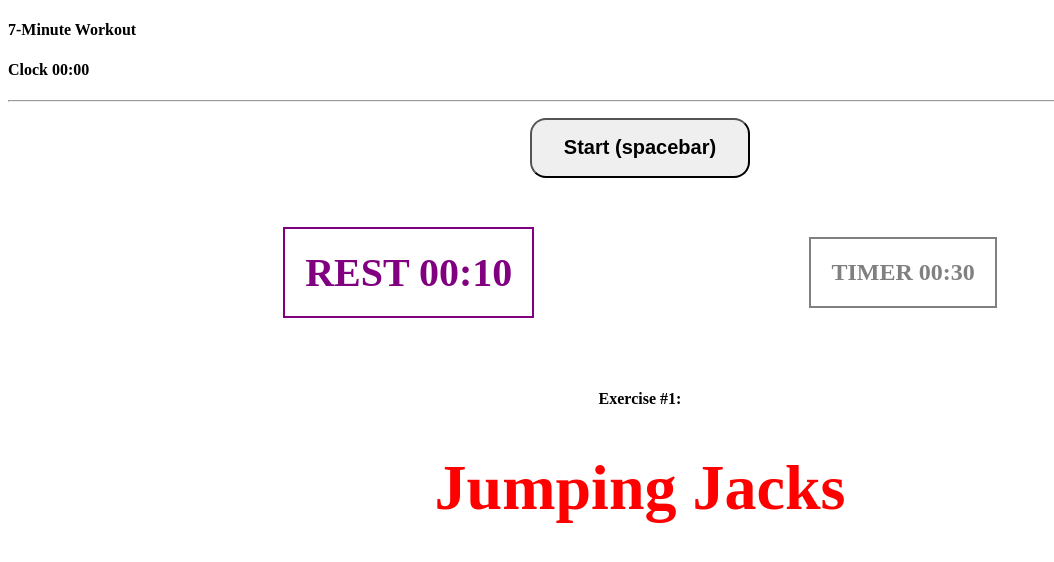
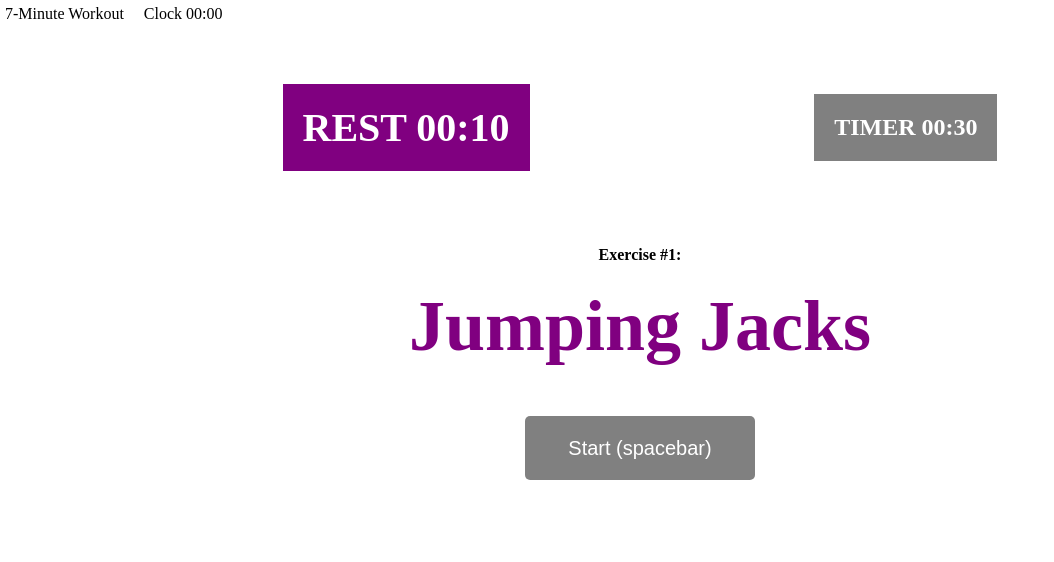
Before and after one commit to Arusli/7minuteworkout, a PHP site: page / in a window 1280 px wide. Shown: the top 562 px of the page, without its empty margins (0-1054 px from the left). Run offline with PHP 8.4, Linux system fonts and the light colour scheme.

Commit message:
stylesheet makeover 1

```diff
--- a/app.js
+++ b/app.js
@@ -120,7 +120,7 @@ document.addEventListener('keydown', event => {
             state = 'play';
             body.style.backgroundColor = 'white';
             // console.log(state);
-            startButton.style.backgroundColor = 'yellow';
+            startButton.style.backgroundColor = '#32cd32';
             startButton.innerHTML = 'Playing (spacebar)';
             startClock();
             startRest();
@@ -129,14 +129,14 @@ document.addEventListener('keydown', event => {
 
             body.style.backgroundColor = 'white';
             // console.log(state);
-            startButton.style.backgroundColor = 'yellow';
+            startButton.style.backgroundColor = '#32cd32';
             startButton.innerHTML = 'Playing (spacebar)';
             startClock();
             startTimer();
         } else if (state === 'play') {
             state = 'paused';
-            body.style.backgroundColor = 'pink';
-            startButton.style.backgroundColor = 'lightblue';
+            body.style.backgroundColor = 'lightgrey';
+            startButton.style.backgroundColor = 'red';
             startButton.innerHTML = 'Paused (spacebar)';
             // console.log(state);
         }
@@ -161,16 +161,20 @@ function displayCounter() {
 }
 
 function highlightRest() {
-    timer.style.color = 'grey';
+    timer.style.color = 'white';
+    timer.style.backgroundColor = 'grey';
     timer.style.fontSize = '1.5rem';
-    rest.style.color = 'purple';
+    rest.style.color = 'white';
+    rest.style.backgroundColor = 'purple';
     rest.style.fontSize = '2.5rem';
 }
 
 function highlightTimer() {
-    timer.style.color = 'purple';
+    timer.style.color = 'white';
+    timer.style.backgroundColor = 'purple';
     timer.style.fontSize = '2.5rem'
-    rest.style.color = 'grey';
+    rest.style.color = 'white';
+    rest.style.backgroundColor = 'grey';
     rest.style.fontSize = '1.5rem'
 }
 
--- a/index.html
+++ b/index.html
@@ -31,16 +31,16 @@
     <audio src="wallsits.mp3" type="audio/mpeg"></audio>
     <audio src="whataworkout.mp3" type="audio/mpeg"></audio> -->
 
-    <div id='section1'>
+    <div id='navbar'>
         <h4>7-Minute Workout</h4>
         <h4 id='clock' class='counter'>Clock 00:00</h4>
     </div>
 
-    <hr>
+        <!-- <div id='button-container'> -->
 
-    <div id='button-container'>
-        <button style="text-align:center;" id="start-button">Start (spacebar)</button>
-    </div>
+        <!-- </div> -->
+
+
 
 
     <div id='section2'>
@@ -55,6 +55,10 @@
         <h1 id='exercise'>Jumping Jacks</h1>
     </div>
 
+    <div id='button-container'>
+        <button id="start-button">Start (spacebar)</button>
+    </div>
+
 
 
 
--- a/style.css
+++ b/style.css
@@ -1,17 +1,30 @@
-/* body {
-    background-color: pink;
-} */
+body {
+ margin: 0;
+ padding: 0;
+ border: 0;
+}
+
+#navbar h4 {
+    font-weight: normal;
+    text-align: left;
+    margin-top: 0;
+    margin-right: 10px;
+    padding: 5px;
+}
 
 h1 {
     color: purple;
 }
 
-button {
-    border-radius: 1rem;
-    font-weight: bold;
+#start-button {
+    color: white;
+    background-color: grey;
+    border-style: none;
+    border-radius: 5px;
+    text-align: center;
     font-size: 20px;
-    height: 60px;
-    width: 220px;
+    height: 8vh;
+    width: 18vw;
 }
 
 #button-container {
@@ -32,23 +45,31 @@ button:hover {
     flex-direction: row; */
 }
 
-/* #section1 {
-} */
+#navbar {
+    display: flex;
+    flex-direction: row;
+    justify-content: left;
+    margin: 0;
+    padding: 0;
+    background-color: white;
+    color: black;
+
+}
 
 #rest {
     font-size: 2.5rem;
-    color: purple;
+    color: white;
     border: solid 2px;
     padding: 1.25rem;
-    background-color: white;
+    background-color: purple;
 }
 
 #timer {
     font-size: 1.5rem;
-    color: grey;
+    color: white;
     border: solid 2px;
     padding: 1.25rem;
-    background-color: white;
+    background-color: grey;
 }
 
 #section2 {
@@ -65,6 +86,7 @@ button:hover {
 }
 
 #exercise {
-    color: red;
-    font-size: 4rem;
+    margin-top: 5px;
+    color: purple;
+    font-size: 4.5rem;
 }
```
